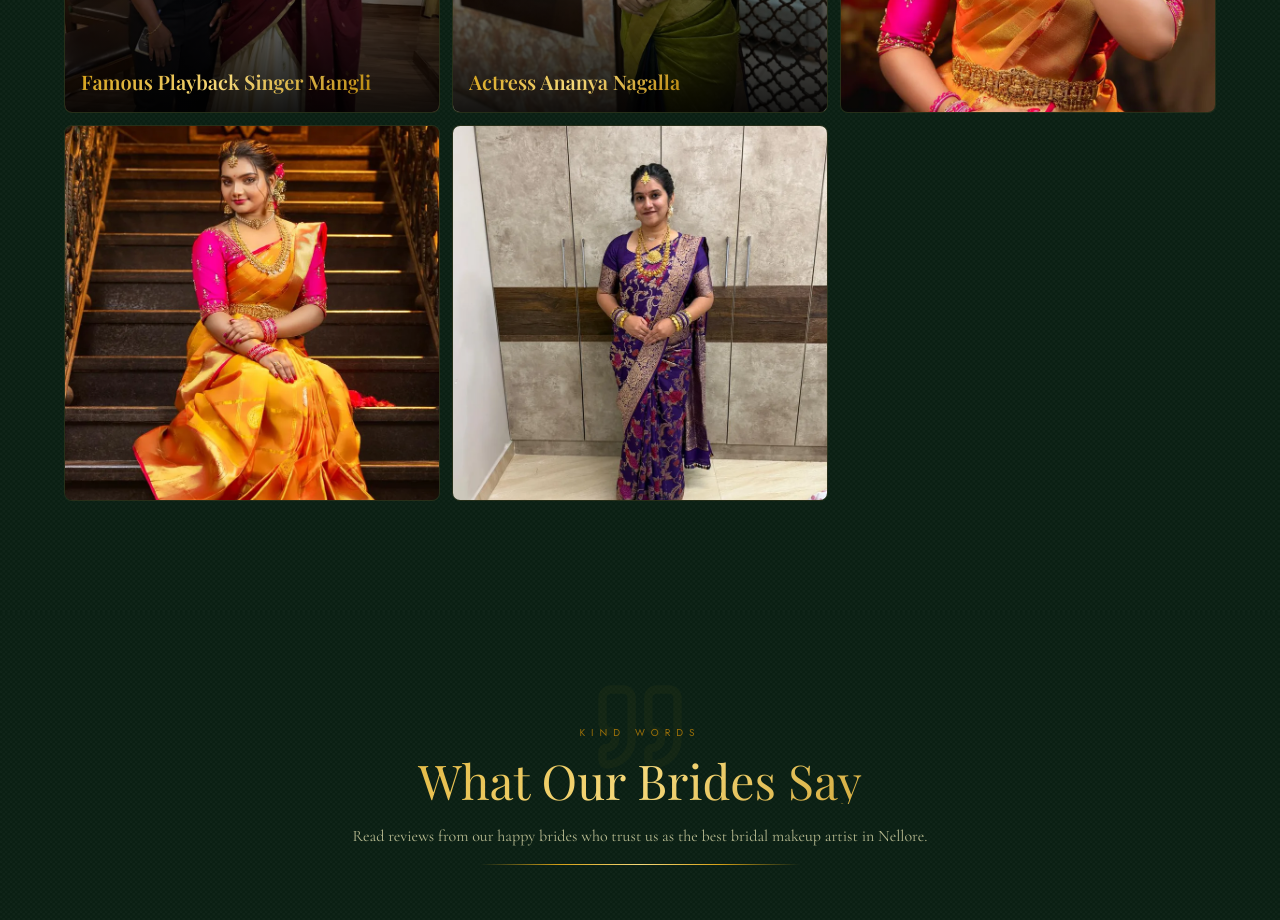
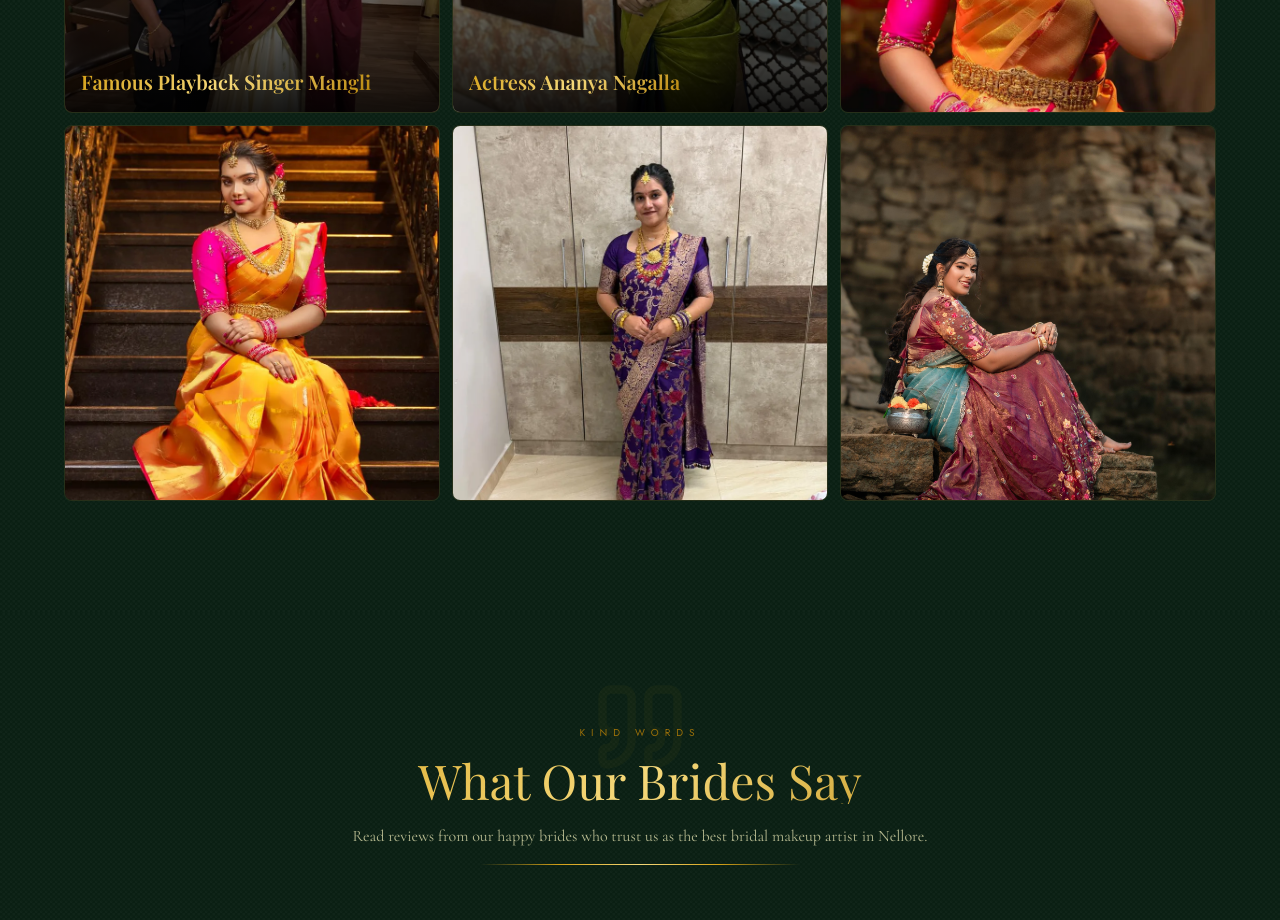
Before and after one commit to nandhan262006/deepabridal, a React (Vite) app: page / in a window 1280 px wide. Shown: the part 5920-6840 px from the top of the page. Built offline with nearby package versions, Linux system fonts and the light colour scheme; a web font is replaced by a local one.

Commit message:
Add insta6.jpeg to gallery

```diff
--- a/src/components/Gallery.jsx
+++ b/src/components/Gallery.jsx
@@ -9,6 +9,7 @@ const instagramPosts = [
   { id: 1, img: "/insta1.webp", url: "https://www.instagram.com/reel/DU45YpTEaG3/", alt: "Bridal makeup transformation by Deepa Bridal Studio in Nellore" },
   { id: 2, img: "/insta2.webp", url: "https://www.instagram.com/reel/DOMaynXk6qa/", alt: "Wedding bridal look by best makeup artist in Nellore - Deepa Bridal Studio" },
   { id: 4, img: "/insta4.webp", url: "https://www.instagram.com/reel/DWhCnjMkle4/", alt: "Luxury bridal makeup package by Deepa Bridal Studio in Magunta Layout Nellore" },
+  { id: 7, img: "/insta6.jpeg", url: "https://www.instagram.com/", alt: "Bridal look by Deepa Bridal Studio Nellore" },
 ];
 
 function InstagramPost({ post, index }) {
```
Also changed, not shown: public/insta6.jpeg (added).
